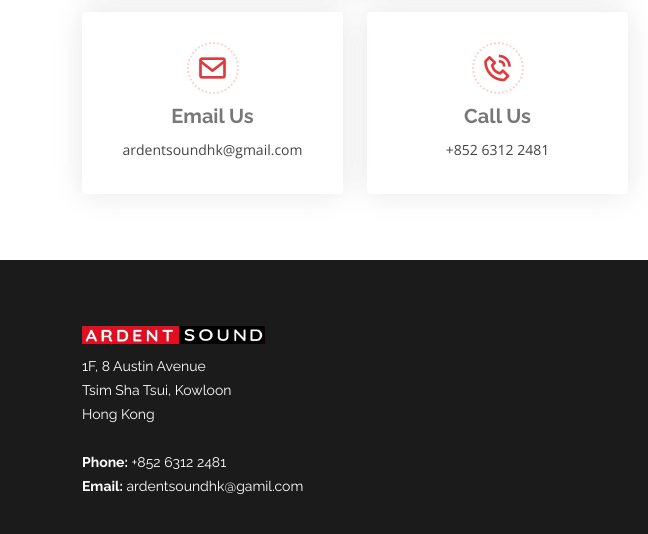
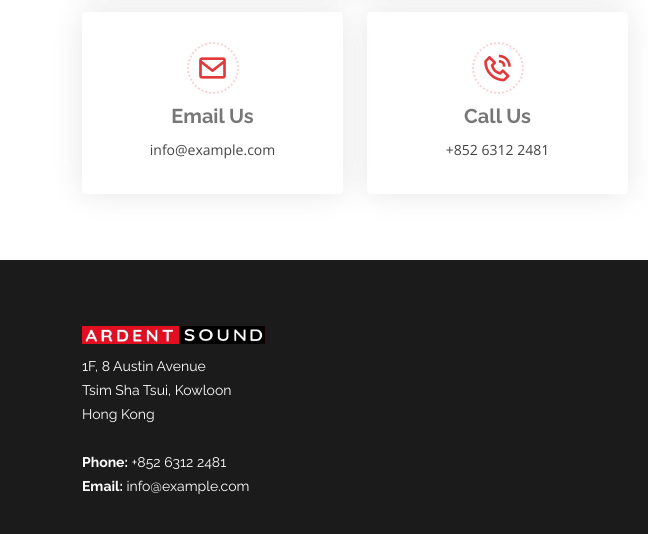
Before and after one commit to jw852hk/ardentsound, a plain HTML site: page index.html in a window 1280 px wide. Shown: the part 3744-4278 px from the top of the page, 0-648 px from the left. Drawn offline with nearby package versions, Linux system fonts and the light colour scheme; grey boxes are pictures that could not be loaded.

Commit message:
Update index.html

```diff
--- a/index.html
+++ b/index.html
@@ -692,7 +692,7 @@
                 <div class="info-box mt-4">
                   <i class="bx bx-envelope"></i>
                   <h3>Email Us</h3>
-                  <p>ardentsoundhk@gmail.com</p>
+                  <p>info@example.com</p>
                 </div>
               </div>
               <div class="col-md-6">
@@ -734,7 +734,7 @@
               Tsim Sha Tsui, Kowloon<br>
               Hong Kong<br><br>
               <strong>Phone:</strong> +852 6312 2481<br>
-              <strong>Email:</strong> ardentsoundhk@gamil.com<br>
+              <strong>Email:</strong> info@example.com<br>
             </p>
           </div>
         </div>
```
